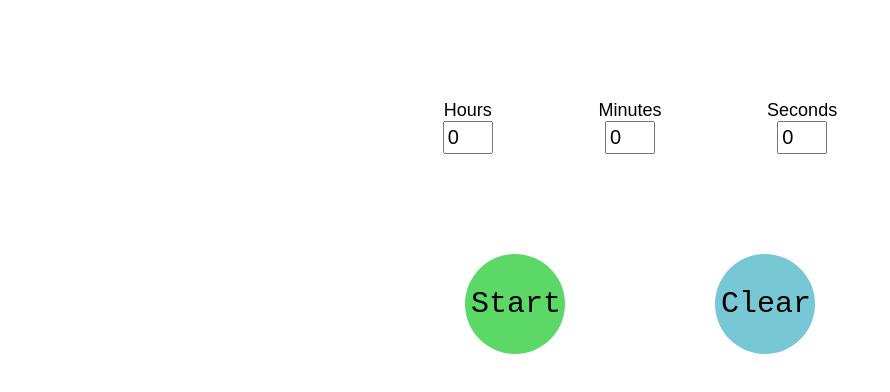
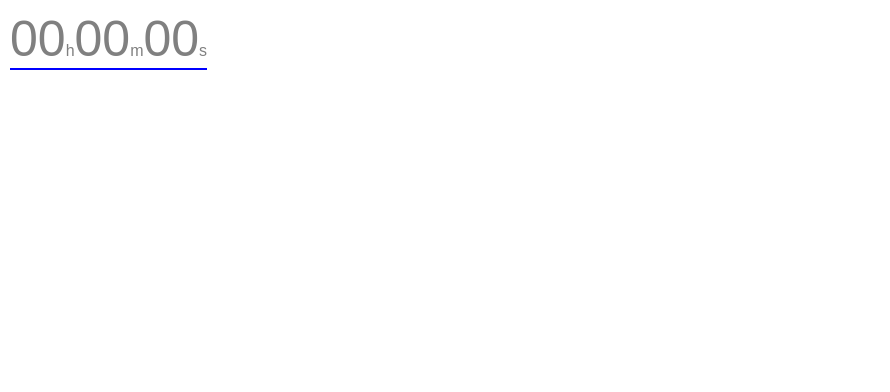
Before and after one commit to sequoian/timer, a React (Create React App) app: page / in a window 1280 px wide. Shown: the top 392 px of the page, without its empty margins (0-890 px from the left). Built offline with nearby package versions, Linux system fonts and the light colour scheme.

Commit message:
timer input

```diff
--- a/src/App.js
+++ b/src/App.js
@@ -2,6 +2,7 @@ import React, { Component } from 'react';
 import moment from 'moment';
 import 'moment-duration-format';
 import './App.css';
+import TimerInput from './TimerInput'
 
 class TimerInputs extends Component {
   render() {
@@ -46,6 +47,7 @@ class App extends Component {
     super(props);
     this.timerSpeed = 250;  // how many milliseconds pass before each interval
     this.state = {
+      timerInput: '',
       hours: '0',
       minutes: '0',
       seconds: '0',
@@ -62,6 +64,16 @@ class App extends Component {
     this.tick = this.tick.bind(this);
     this.clear = this.clear.bind(this);
     this.endAlert = this.endAlert.bind(this);
+    this.changeTimer = this.changeTimer.bind(this);
+  }
+
+  changeTimer(event) {
+    let {value} = event.target
+    value = value.slice(0, 6)
+    if (value !== '' && !value.slice(-1).match(/\d/)) return
+    this.setState({
+      timerInput: value
+    })
   }
 
   changeInput(event) {
@@ -182,84 +194,93 @@ class App extends Component {
   }
 
   render() {
-    let timer = null;
-    let controlButton = null;
-    if (!this.state.timer) {
-      timer = (
-        <TimerInputs
-          hours={this.state.hours}
-          minutes={this.state.minutes}
-          seconds={this.state.seconds}
-          handleChange={this.changeInput}
-        />
-      );
+    return (
+      <TimerInput
+        value={this.state.timerInput}
+        onChange={this.changeTimer}
+      />
+    )
+  }
 
-      controlButton = (
-        <button
-          className="start"
-          onClick={this.createTimer}
-        >
-          Start
-        </button>
-      );
-    }
-    else {
-      timer = (
-        <TimeDisplay
-          timer={this.state.timer}
-        />
-      );
+  // render() {
+  //   let timer = null;
+  //   let controlButton = null;
+  //   if (!this.state.timer) {
+  //     timer = (
+  //       <TimerInputs
+  //         hours={this.state.hours}
+  //         minutes={this.state.minutes}
+  //         seconds={this.state.seconds}
+  //         handleChange={this.changeInput}
+  //       />
+  //     );
 
-      // if a timer exists, decide which control button to use
-      if (this.state.intervalID) {
-        controlButton = (
-          <button
-            className="stop"
-            onClick={this.stopTimer}
-          >
-            Stop
-          </button>
-        )
-      }
-      else if (!this.state.alert) {
-        controlButton = (
-          <button
-            className="start"
-            onClick={this.startTimer}
-          >
-            Start
-          </button>
-        );
-      }
-      else {
-        controlButton = (
-          <button
-            className="end"
-            onClick={this.endAlert}
-          >
-            End
-          </button>
-        );
-      }
-    }
+  //     controlButton = (
+  //       <button
+  //         className="start"
+  //         onClick={this.createTimer}
+  //       >
+  //         Start
+  //       </button>
+  //     );
+  //   }
+  //   else {
+  //     timer = (
+  //       <TimeDisplay
+  //         timer={this.state.timer}
+  //       />
+  //     );
 
-    return (
-      <div className="App">
-        <div className="timer">
-          {timer}
-        </div>
-        <div className="controls">
-          {controlButton}
-          <button
-            className="clear"
-            onClick={this.clear}
-          >
-            Clear
-          </button>
-        </div>
-      </div>
-    );
-  }
+  //     // if a timer exists, decide which control button to use
+  //     if (this.state.intervalID) {
+  //       controlButton = (
+  //         <button
+  //           className="stop"
+  //           onClick={this.stopTimer}
+  //         >
+  //           Stop
+  //         </button>
+  //       )
+  //     }
+  //     else if (!this.state.alert) {
+  //       controlButton = (
+  //         <button
+  //           className="start"
+  //           onClick={this.startTimer}
+  //         >
+  //           Start
+  //         </button>
+  //       );
+  //     }
+  //     else {
+  //       controlButton = (
+  //         <button
+  //           className="end"
+  //           onClick={this.endAlert}
+  //         >
+  //           End
+  //         </button>
+  //       );
+  //     }
+  //   }
+
+  //   return (
+  //     <div className="App">
+  //       <div className="timer">
+  //         {timer}
+  //       </div>
+  //       <div className="controls">
+  //         {controlButton}
+  //         <button
+  //           className="clear"
+  //           onClick={this.clear}
+  //         >
+  //           Clear
+  //         </button>
+  //       </div>
+  //     </div>
+  //   );
+  // }
 }
 
 export default App;
--- /dev/null
+++ b/src/TimerInput.js
@@ -0,0 +1,124 @@
+import React, {Component} from 'react'
+
+class TimerInput extends Component {
+  constructor(props) {
+    super(props)
+    this.state = {
+      focused: false
+    }
+    this.setInputRef = this.setInputRef.bind(this)
+    this.focusInput = this.focusInput.bind(this)
+  }
+
+  componentDidMount() {
+    this.focusInput()
+  }
+
+  focusInput() {
+    this.timerInput.focus()
+  }
+
+  setInputRef(ref) {
+    this.timerInput = ref
+  }
+
+  render() {
+    const {value, onChange} = this.props
+    return (
+      <div
+        onClick={this.focusInput}
+        style={{
+          display: 'inline-block',
+          borderBottom: '2px solid blue',
+          margin: '10px'
+        }}
+      >
+        <Input
+          value={value}
+          onChange={onChange}
+          setRef={this.setInputRef}
+        />
+        <InputDisplay
+          value={value}
+          onFocus={this.focusInput}
+        />
+      </div>
+    )
+  }
+}
+
+const Input = ({value, onChange, setRef}) => (
+  <input
+    type="number"
+    min="0"
+    value={value}
+    onChange={onChange}
+    ref={setRef}
+    // prevent anything other than digits from being input
+    onKeyPress={e => {
+      if (e.charCode >= 48 && e.charCode <= 57)
+        return e
+      e.preventDefault()
+    }}
+    // hide input from view
+    style={{
+      position: 'absolute',
+      top: '-999px'
+    }}
+  />
+)
+
+const InputDisplay = ({value}) => {
+  const nums = value.split('').reverse()
+  return (
+    <div>
+      <Number
+        value={nums[5]}
+      />
+      <Number
+        value={nums[4]}
+      />
+      <Unit value={nums[4]}>h</Unit>
+      <Number
+        value={nums[3]}
+      />
+      <Number
+        value={nums[2]}
+      />
+      <Unit value={nums[2]}>m</Unit>
+      <Number
+        value={nums[1]}
+      />
+      <Number value={nums[0]} />
+      <Unit value={nums[0]}>s</Unit>
+    </div>
+  )
+}
+
+const color1 = 'black'
+const color2 = 'gray'
+
+const Number = ({value, style}) => (
+  <span
+    style={{
+      ...style,
+      color: value ? color1 : color2,
+      fontSize: '50px'
+    }}
+  >
+    {value || '0'}
+  </span>
+)
+
+const Unit = ({value, children, style}) => (
+  <span
+    style={{
+      ...style,
+      color: value ? color1 : color2
+    }}
+  >
+    {children}
+  </span>
+)
+
+export default TimerInput
```
